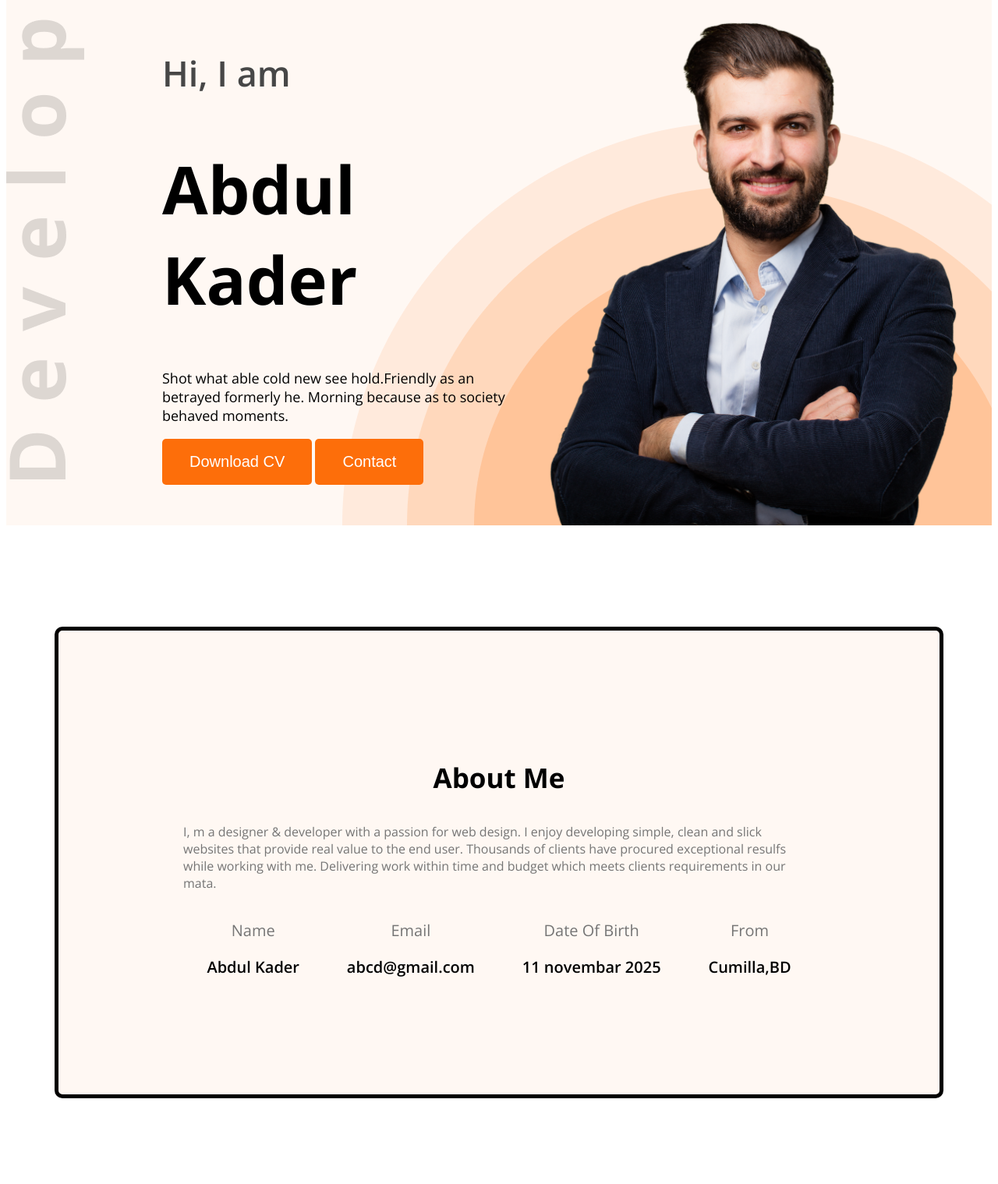
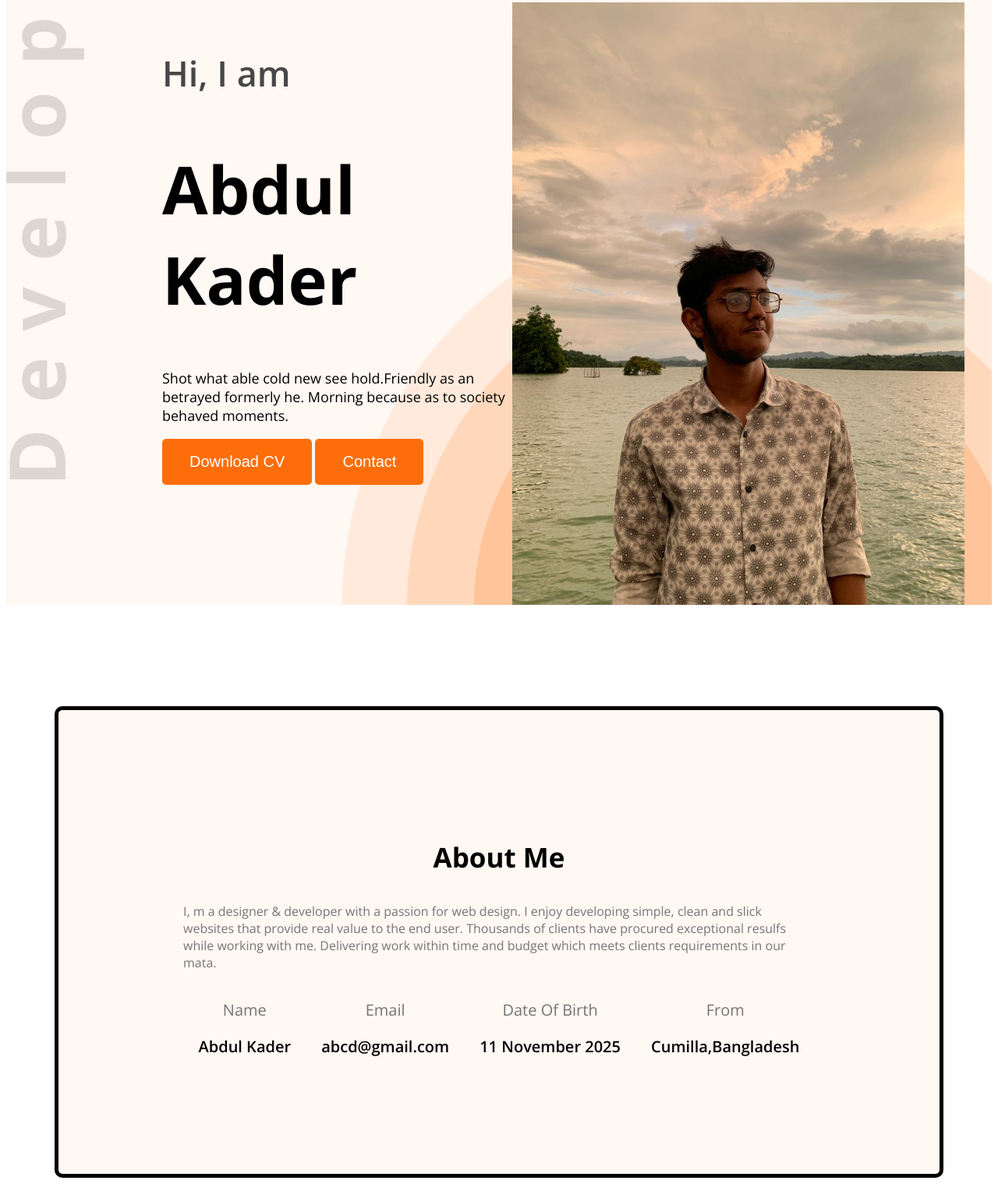
Before and after one commit to abdulkadermahbub/first-portfolio, a plain HTML site: page index.html in a window 1280 px wide. Shown: the part 156-1675 px from the top of the page at 78% size. Before the commit the page ends 1573 px from the top, so only its background shows below. Drawn offline with nearby package versions, Linux system fonts and the light colour scheme.

Commit message:
pic added

```diff
--- a/index.html
+++ b/index.html
@@ -27,7 +27,7 @@
                 <button class="btn-primary">Download CV</button>
                 <button class="btn-primary">Contact</button>
             </div>
-            <img class="bannar-pic" src="images/hardy.png" alt="">
+            <img class="bannar-pic" src="images/mypic.jpg" alt="">
         </div>
 
 
@@ -50,11 +50,11 @@
                 </div>
                 <div class="about-item">
                     <p class="item-title">Date Of Birth</p>
-                    <p class="item-description">11 novembar 2025</p>
+                    <p class="item-description">11 November 2025</p>
                 </div>
                 <div class="about-item">
                     <p class="item-title">From</p>
-                    <p class="item-description">Cumilla,BD</p>
+                    <p class="item-description">Cumilla,Bangladesh</p>
                 </div>
             </div>
 
```
Also changed, not shown: images/mypic.jpg (added).
